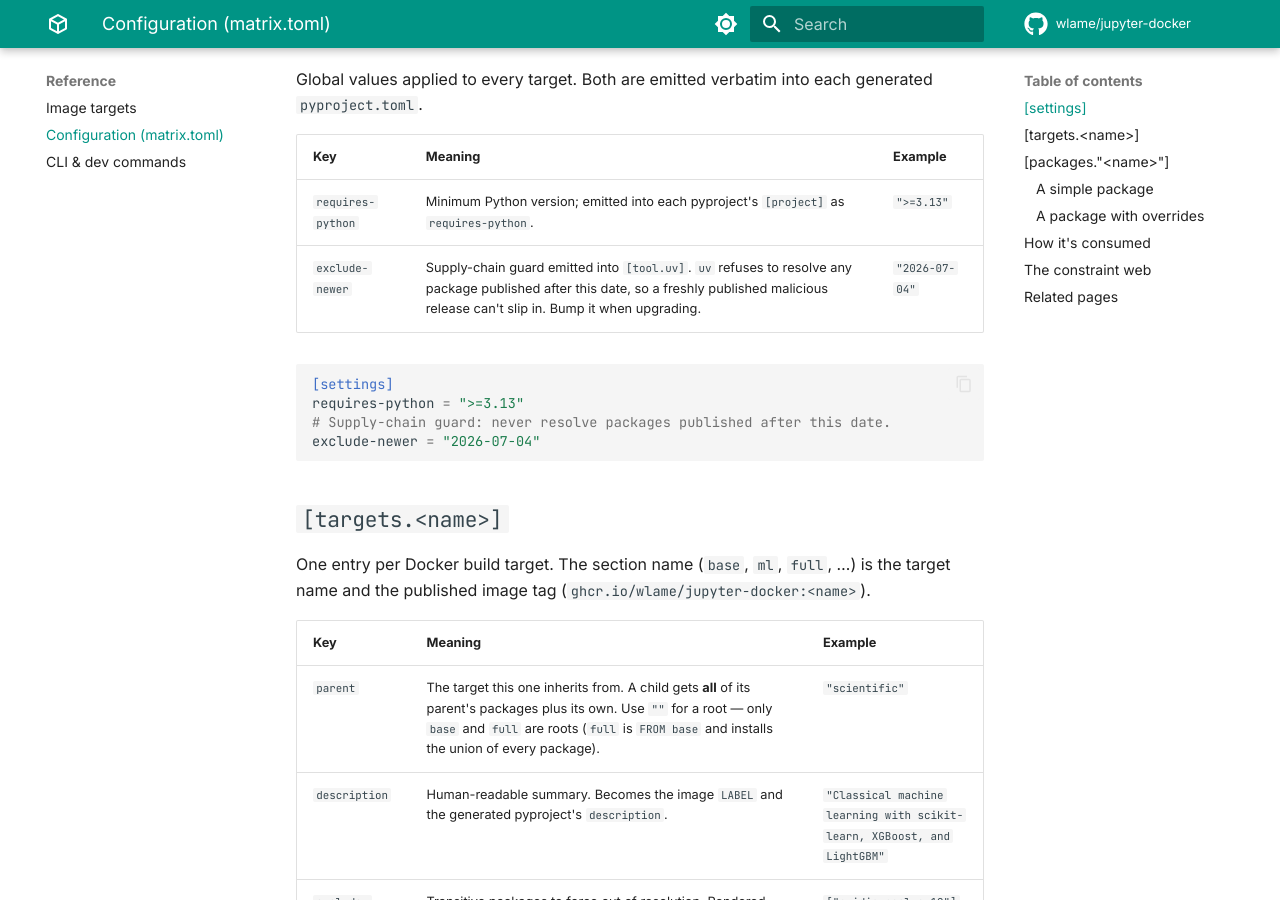
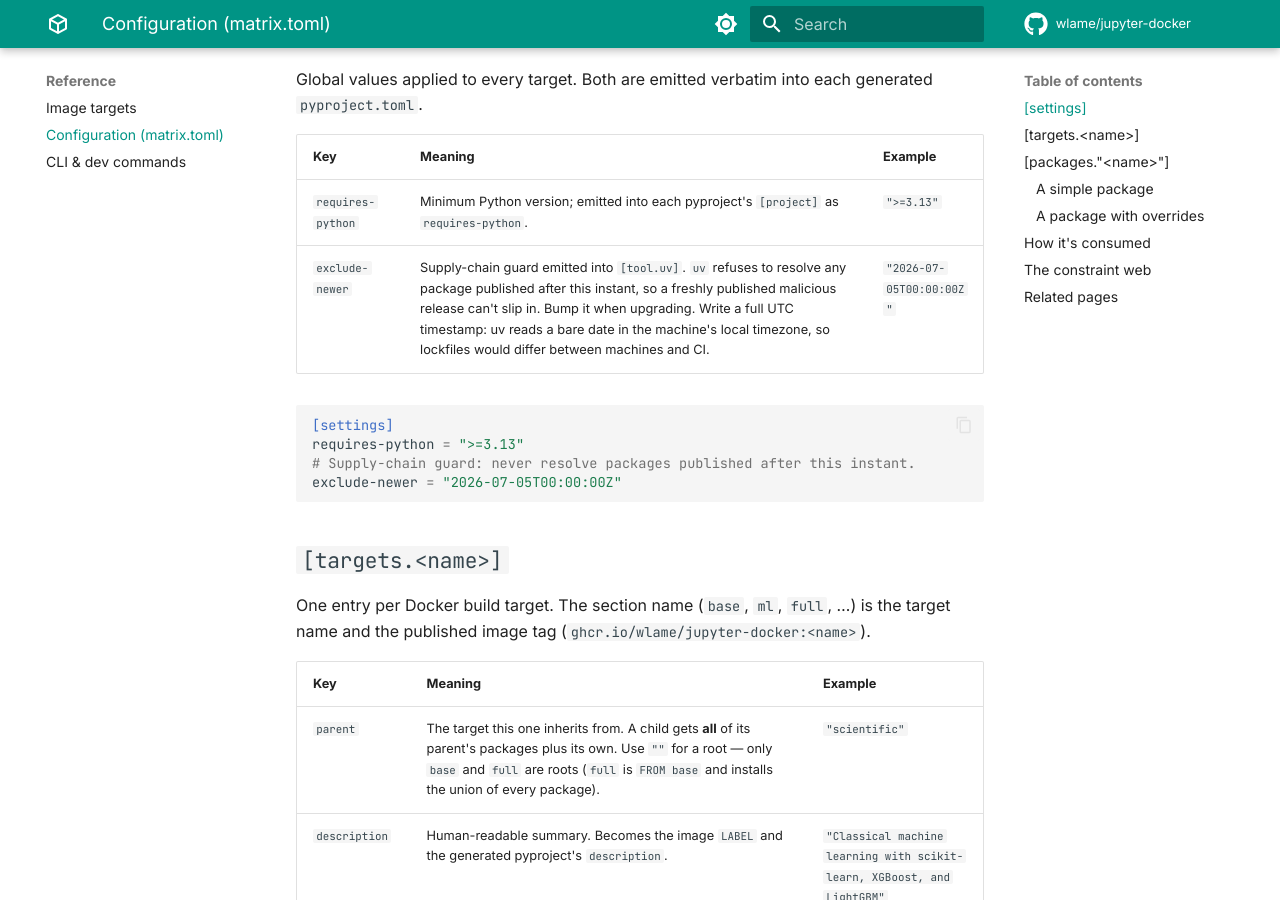
Before and after one commit to wlame/jupyter-docker, an MkDocs documentation site: the page built from docs/reference/configuration.md, in a window 1280 px wide and 900 px high, scrolled down 741 px. Built offline with MkDocs 1.6.1 and Material for MkDocs 9.7.7, drawn with Linux system fonts in a browser that asks for light colours; plug-ins that fetch from the network failed and are left out; comment, search, counter and statistics services are not loaded.

Commit message:
Store exclude-newer as a UTC timestamp so lockfiles match on every machine.

````diff
--- a/docs/reference/configuration.md
+++ b/docs/reference/configuration.md
@@ -34,13 +34,13 @@ generated `pyproject.toml`.
 | Key | Meaning | Example |
 |-----|---------|---------|
 | `requires-python` | Minimum Python version; emitted into each pyproject's `[project]` as `requires-python`. | `">=3.13"` |
-| `exclude-newer` | Supply-chain guard emitted into `[tool.uv]`. `uv` refuses to resolve any package published after this date, so a freshly published malicious release can't slip in. Bump it when upgrading. | `"2026-07-04"` |
+| `exclude-newer` | Supply-chain guard emitted into `[tool.uv]`. `uv` refuses to resolve any package published after this instant, so a freshly published malicious release can't slip in. Bump it when upgrading. Write a full UTC timestamp: uv reads a bare date in the machine's local timezone, so lockfiles would differ between machines and CI. | `"2026-07-05T00:00:00Z"` |
 
 ```toml
 [settings]
 requires-python = ">=3.13"
-# Supply-chain guard: never resolve packages published after this date.
-exclude-newer = "2026-07-04"
+# Supply-chain guard: never resolve packages published after this instant.
+exclude-newer = "2026-07-05T00:00:00Z"
 ```
 
 ## `[targets.<name>]`
````
Also changed, not shown: AGENTS.md (+2 -0 lines), 15 other files.
